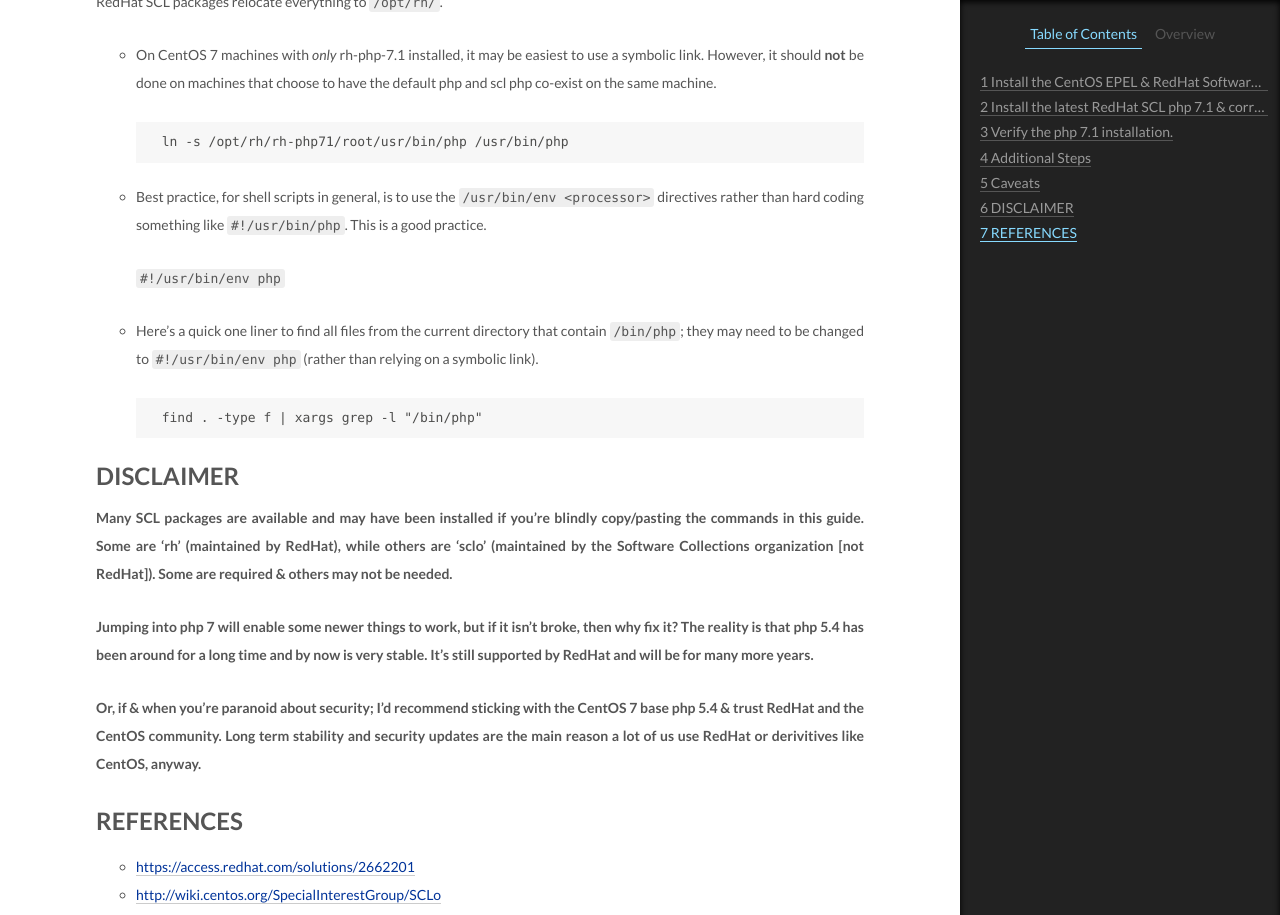
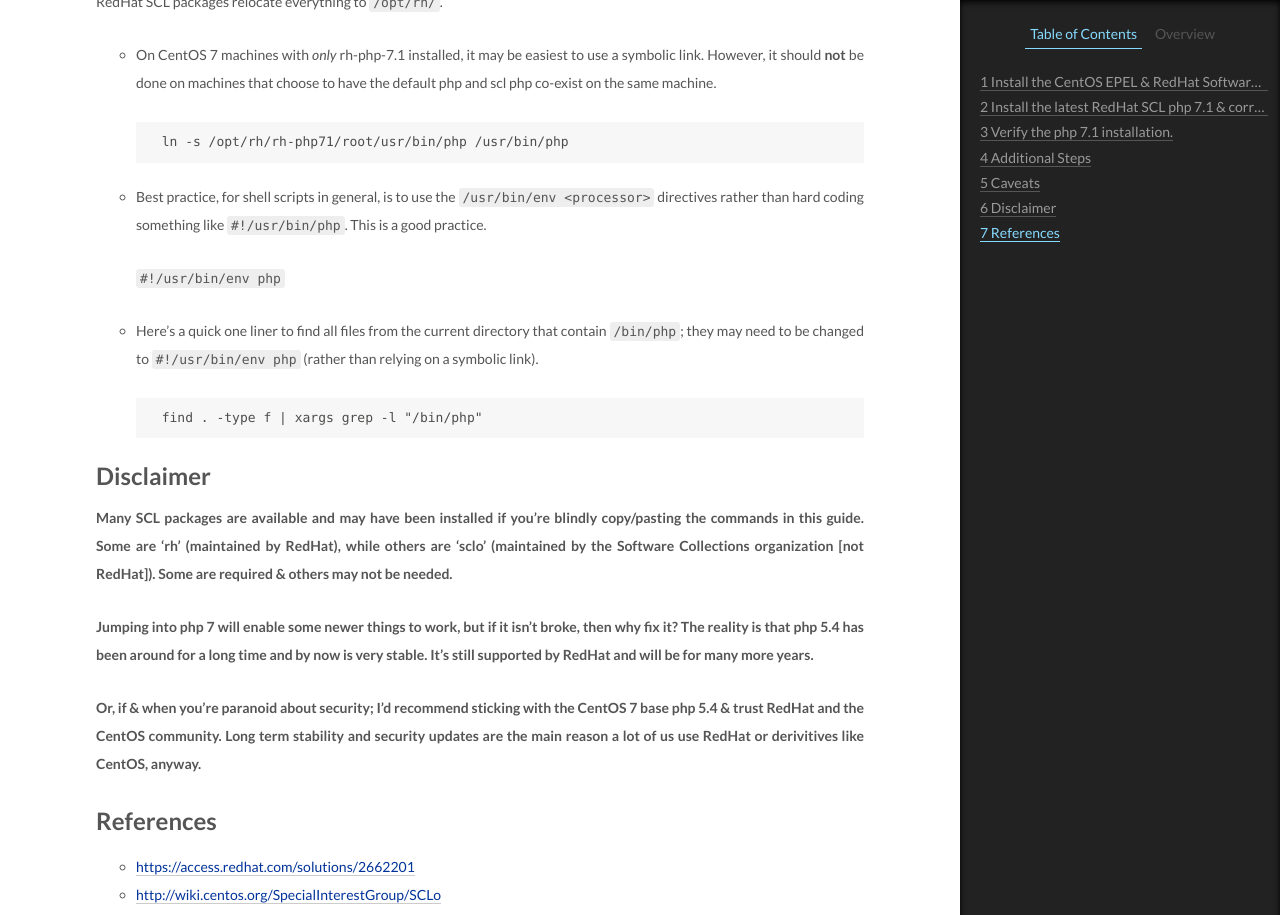
Before and after one commit to josephtingiris/josephtingiris.github.io, a Jekyll site: the page built from _posts/2017-11-01-redhat-scl-php-7.1-on-centos-7.md, in a window 1280 px wide and 1400 px high, scrolled down 7197 px. Shown: the top 915 px of the window. Built offline with Jekyll 4.4.1, drawn with Linux system fonts in a browser that asks for light colours; comment, search, counter and statistics services are not loaded.

Commit message:
uncap headers

````diff
--- a/_posts/2017-11-01-redhat-scl-php-7.1-on-centos-7.md
+++ b/_posts/2017-11-01-redhat-scl-php-7.1-on-centos-7.md
@@ -325,7 +325,7 @@ Many packages, programs, & utilities (and people) expect the default CentOS 7 fi
     find . -type f | xargs grep -l "/bin/php"
     ```
 
-# DISCLAIMER
+# Disclaimer
 
 **Many SCL packages are available and may have been installed if you're blindly copy/pasting the commands in this guide. Some are 'rh' (maintained by RedHat), while others are 'sclo' (maintained by the Software Collections organization [not RedHat]).  Some are required & others may not be needed.**
 
@@ -335,7 +335,7 @@ Many packages, programs, & utilities (and people) expect the default CentOS 7 fi
 
 
 
-# REFERENCES
+# References
 
 * [https://access.redhat.com/solutions/2662201](https://access.redhat.com/solutions/2662201)
 * [http://wiki.centos.org/SpecialInterestGroup/SCLo](http://wiki.centos.org/SpecialInterestGroup/SCLo)
````
